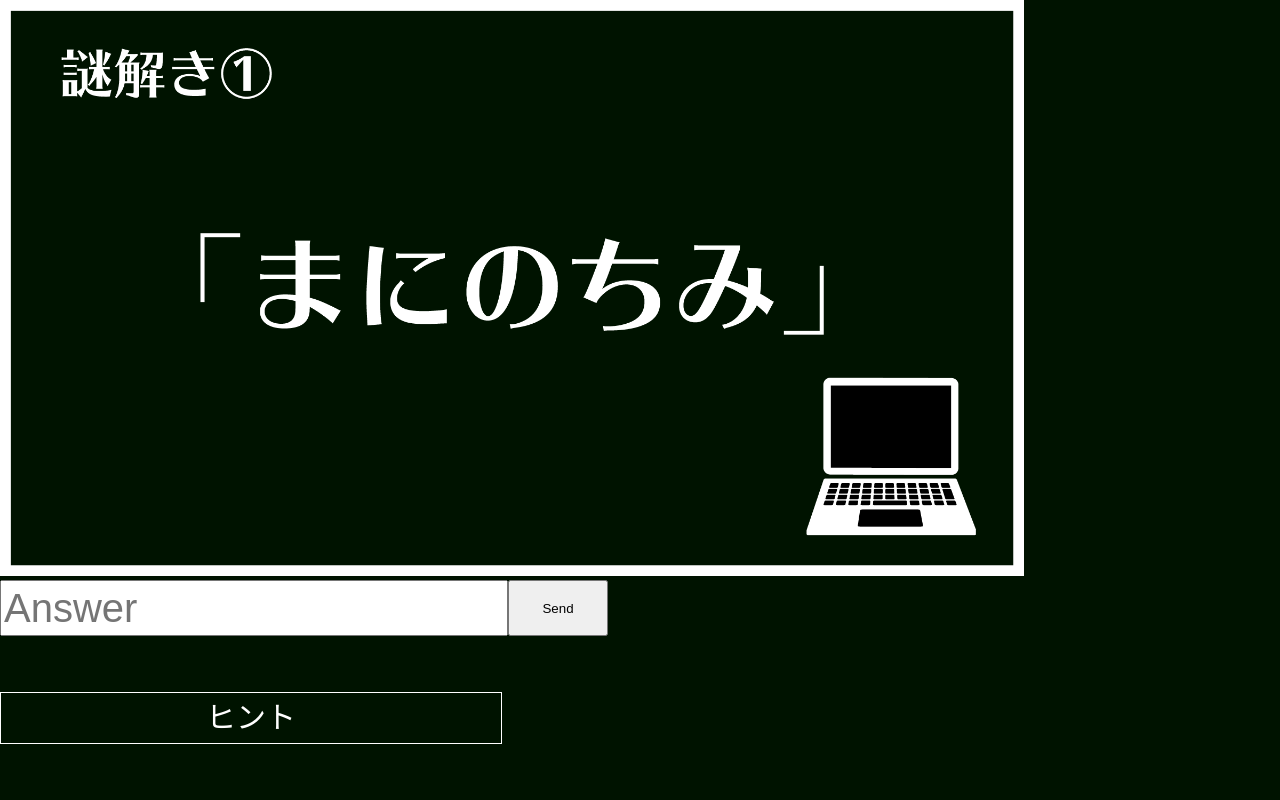
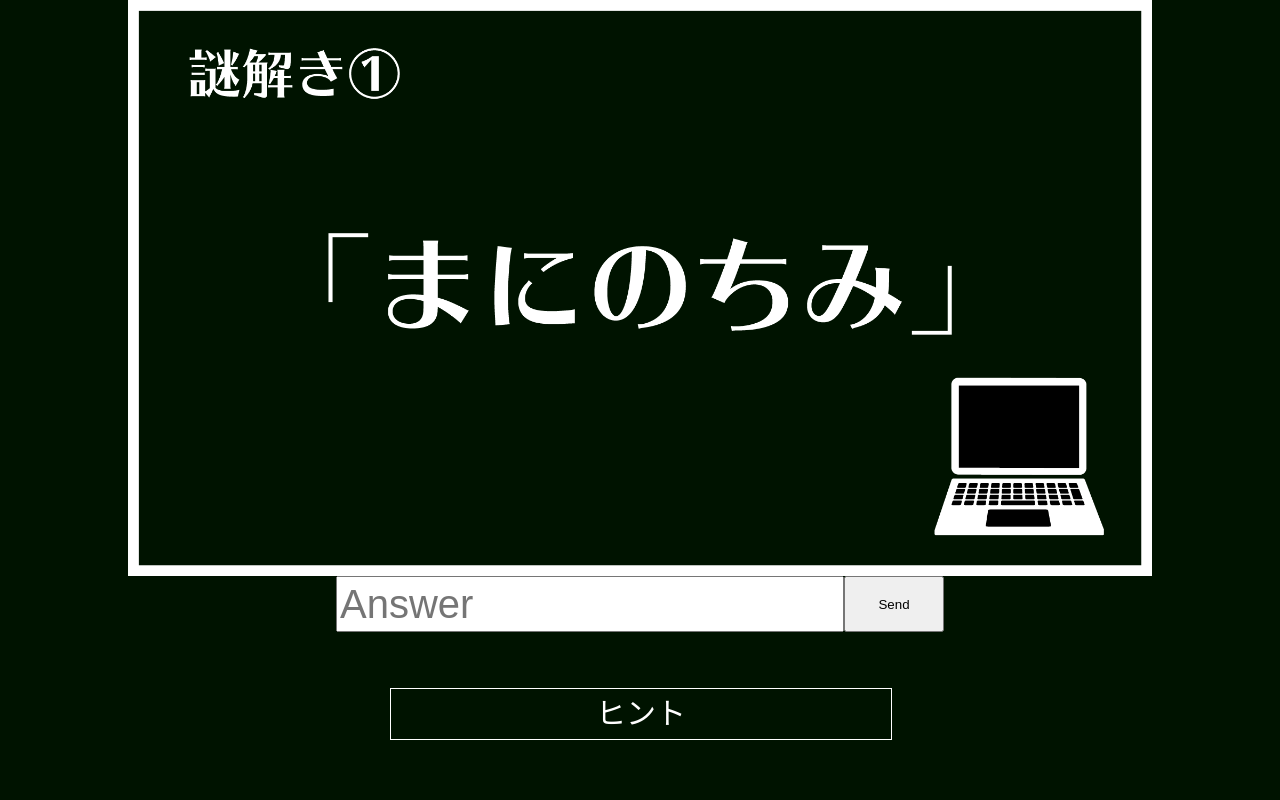
Before and after one commit to aa667248/alfa-shinsaibashi-N, a plain HTML site: page main.html in a window 1280 px wide. Drawn offline with Linux system fonts and the light colour scheme.

Commit message:
Update style_question.css

```diff
--- a/assets/css/style_question.css
+++ b/assets/css/style_question.css
@@ -7,6 +7,9 @@ body{
 }
 .question{
     width: 80%;
+    display: block;
+    margin-left: auto;
+    margin-right: auto;
 }
 #stage1{
     text-align: center;
@@ -23,6 +26,12 @@ body{
 #stage4{
     text-align: center;
     display: none;
+}
+
+.answer{
+    width: 608px;
+    margin-left: auto;
+    margin-right: auto;
 }
 #textbox1{
     position: relative;
@@ -67,6 +76,8 @@ body{
 }
 
 .hint{
+    margin-left: auto;
+    margin-right: auto;
     width: 500px;
     height: 50px;
 }
```
